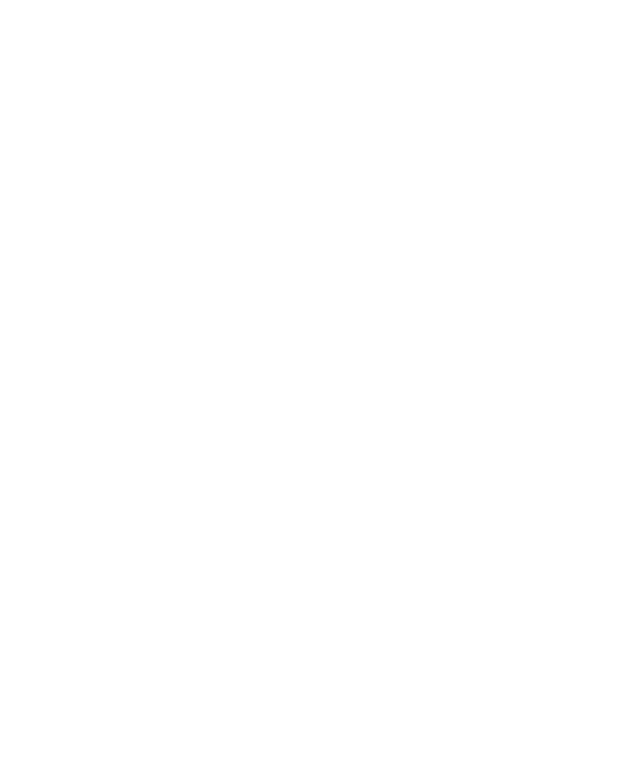
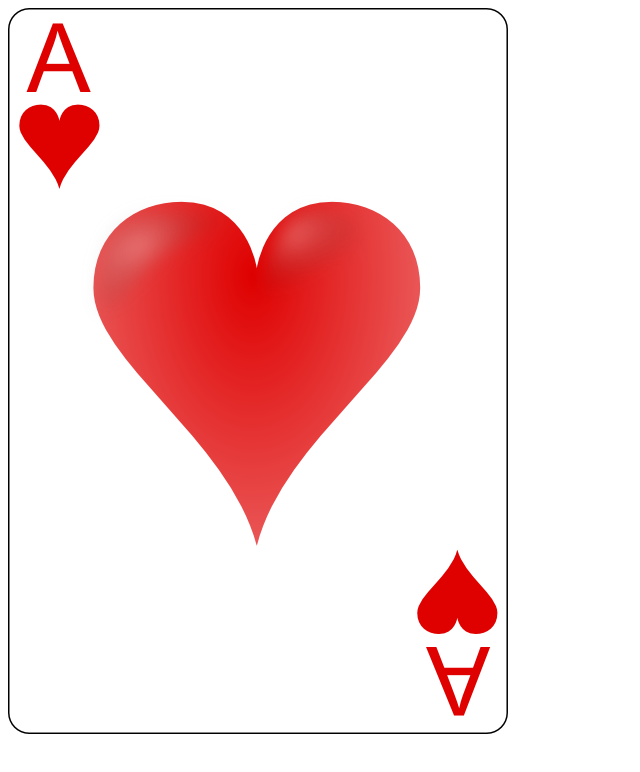
Before and after one commit to Gudetama03/unit-1, a plain HTML site: page index.html in a window 1280 px wide. Shown: the whole page, without its empty margins (0-640 px from the left). Drawn offline with Linux system fonts and the light colour scheme.

Commit message:
add deck and some testing

```diff
--- a/index.html
+++ b/index.html
@@ -7,6 +7,6 @@
     <script defer src="./js/app.js"></script>
 </head>
 <body>
-
+    <img id="test" src="" alt="??">
 </body>
 </html>
--- a/js/app.js
+++ b/js/app.js
@@ -13,7 +13,6 @@ Simple breakdown of how the game works:
 6. Whoever has highest score<=21  will win
 
 */
-
 
 
 /*
@@ -44,5 +43,71 @@ Game logic(pseudocode):
         b. if player>dealer (no more than 21 ) player win
         c. if player==dealer push (no one wins)
 
+*/
 
-*/
+const deck = [
+    // Hearts
+    { id: 0, card: "Ace of Hearts", link: "./resources/cards/ace_of_hearts.png" },
+    { id: 1, card: "2 of Hearts", link: "" },
+    { id: 2, card: "3 of Hearts", link: "" },
+    { id: 3, card: "4 of Hearts", link: "" },
+    { id: 4, card: "5 of Hearts", link: "" },
+    { id: 5, card: "6 of Hearts", link: "" },
+    { id: 6, card: "7 of Hearts", link: "" },
+    { id: 7, card: "8 of Hearts", link: "" },
+    { id: 8, card: "9 of Hearts", link: "" },
+    { id: 9, card: "10 of Hearts", link: "" },
+    { id: 10, card: "Jack of Hearts", link: "" },
+    { id: 11, card: "Queen of Hearts", link: "" },
+    { id: 12, card: "King of Hearts", link: "" },
+
+    // Diamonds
+    { id: 13, card: "Ace of Diamonds", link: "" },
+    { id: 14, card: "2 of Diamonds", link: "" },
+    { id: 15, card: "3 of Diamonds", link: "" },
+    { id: 16, card: "4 of Diamonds", link: "" },
+    { id: 17, card: "5 of Diamonds", link: "" },
+    { id: 18, card: "6 of Diamonds", link: "" },
+    { id: 19, card: "7 of Diamonds", link: "" },
+    { id: 20, card: "8 of Diamonds", link: "" },
+    { id: 21, card: "9 of Diamonds", link: "" },
+    { id: 22, card: "10 of Diamonds", link: "" },
+    { id: 23, card: "Jack of Diamonds", link: "" },
+    { id: 24, card: "Queen of Diamonds", link: "" },
+    { id: 25, card: "King of Diamonds", link: "" },
+
+    // Clubs
+    { id: 26, card: "Ace of Clubs", link: "" },
+    { id: 27, card: "2 of Clubs", link: "" },
+    { id: 28, card: "3 of Clubs", link: "" },
+    { id: 29, card: "4 of Clubs", link: "" },
+    { id: 30, card: "5 of Clubs", link: "" },
+    { id: 31, card: "6 of Clubs", link: "" },
+    { id: 32, card: "7 of Clubs", link: "" },
+    { id: 33, card: "8 of Clubs", link: "" },
+    { id: 34, card: "9 of Clubs", link: "" },
+    { id: 35, card: "10 of Clubs", link: "" },
+    { id: 36, card: "Jack of Clubs", link: "" },
+    { id: 37, card: "Queen of Clubs", link: "" },
+    { id: 38, card: "King of Clubs", link: "" },
+
+    // Spades
+    { id: 39, card: "Ace of Spades", link: "" },
+    { id: 40, card: "2 of Spades", link: "" },
+    { id: 41, card: "3 of Spades", link: "" },
+    { id: 42, card: "4 of Spades", link: "" },
+    { id: 43, card: "5 of Spades", link: "" },
+    { id: 44, card: "6 of Spades", link: "" },
+    { id: 45, card: "7 of Spades", link: "" },
+    { id: 46, card: "8 of Spades", link: "" },
+    { id: 47, card: "9 of Spades", link: "" },
+    { id: 48, card: "10 of Spades", link: "" },
+    { id: 49, card: "Jack of Spades", link: "" },
+    { id: 50, card: "Queen of Spades", link: "" },
+    { id: 51, card: "King of Spades", link: "" }
+]
+
+
+// Change image
+const imageTest=document.getElementById("test")
+imageTest.src=deck[0].link
```
